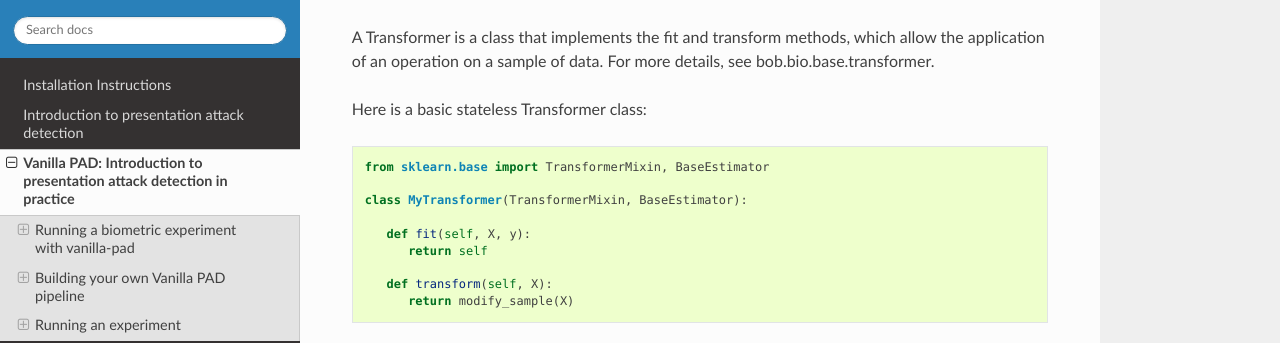
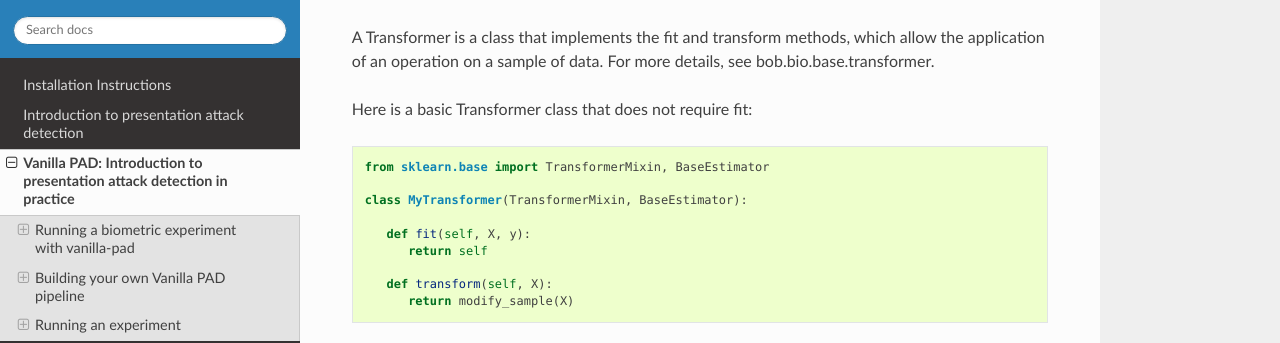
Before and after one commit to bioidiap/bob.pad.base, a Sphinx documentation site: the page built from doc/vanilla_pad_intro.rst, in a window 1280 px wide and 900 px high, scrolled down 1753 px. Shown: the part 158-501 px from the top of the window. Built offline with Sphinx 7.4.7 and the Read the Docs theme 2.0.0, drawn with Linux system fonts in a browser that asks for light colours; the version number could not be read and is left out.

Commit message:
update docs

```diff
--- a/doc/vanilla_pad_intro.rst
+++ b/doc/vanilla_pad_intro.rst
@@ -72,7 +72,7 @@ Transformers
 A Transformer is a class that implements the fit and transform methods, which allow the application of an operation on a sample of data.
 For more details, see :ref:`bob.bio.base.transformer`.
 
-Here is a basic stateless Transformer class:
+Here is a basic Transformer class that does not require fit:
 
 .. code-block:: python
 
```
